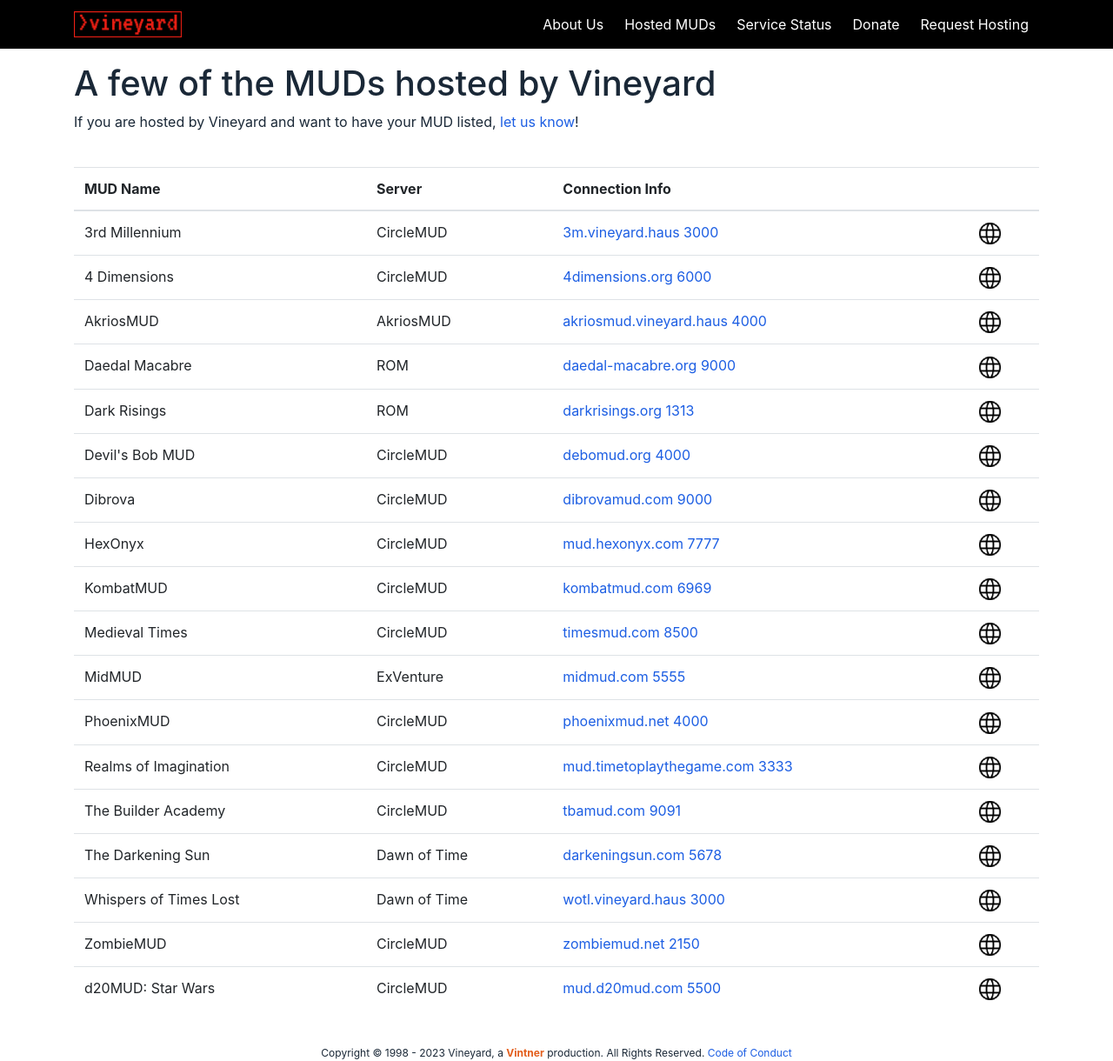
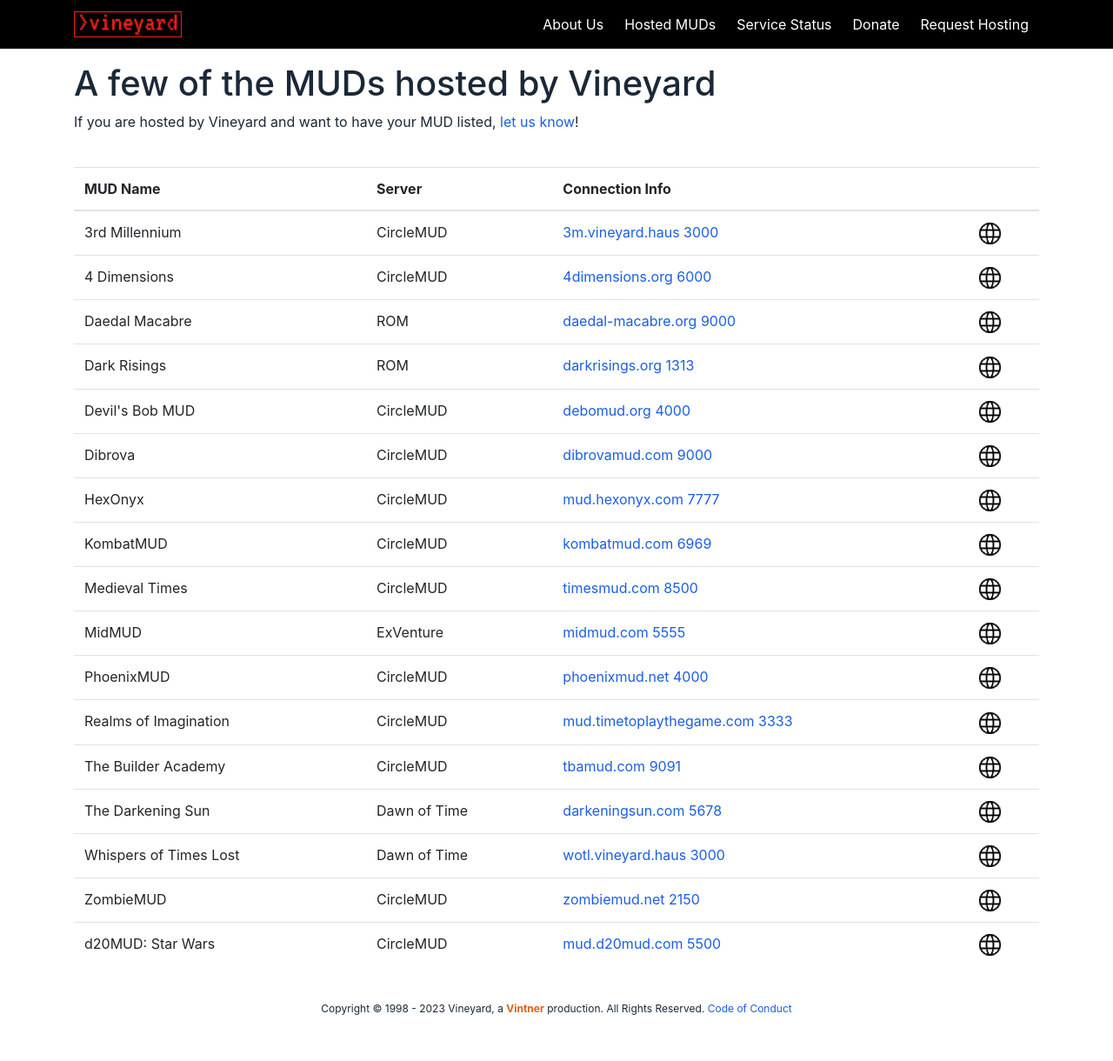
Before and after one commit to vintnerhaus/vineyard.haus, a Jekyll site: the page built from muds.html, in a window 1280 px wide. Shown: the whole page at 87% size. Built offline with Jekyll 4.4.1, drawn with Linux system fonts in a browser that asks for light colours; nearby versions of some CDN libraries; Markdown is read by kramdown in place of the engine named in the settings; after the commit the page ends 1169 px from its top, so only the background shows below that.

Commit message:
Update mud_list.json

```diff
--- a/_data/mud_list.json
+++ b/_data/mud_list.json
@@ -86,13 +86,6 @@
       "server_port": "5555",
     },
     {
-      "mud_name": "AkriosMUD",
-      "server": "AkriosMUD",
-      "site": "akriosmud.vineyard.haus",
-      "server_address": "akriosmud.vineyard.haus",
-      "server_port": "4000",
-    },
-    {
       "mud_name": "The Darkening Sun",
       "server": "Dawn of Time",
       "site": "darkeningsun.com",
```
